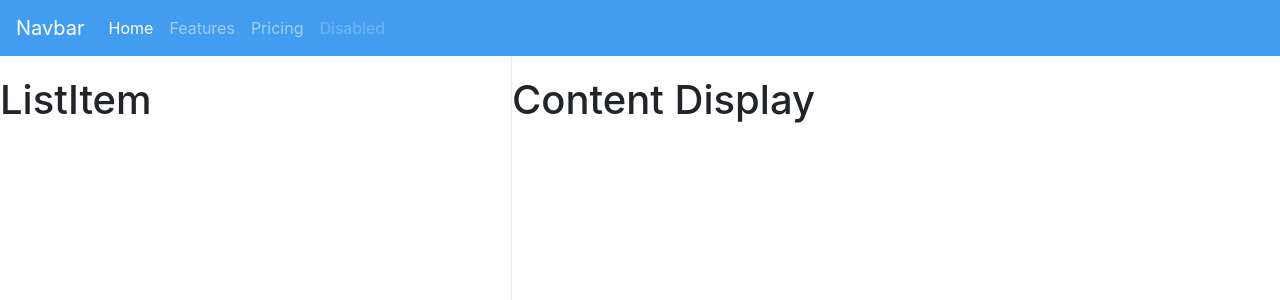
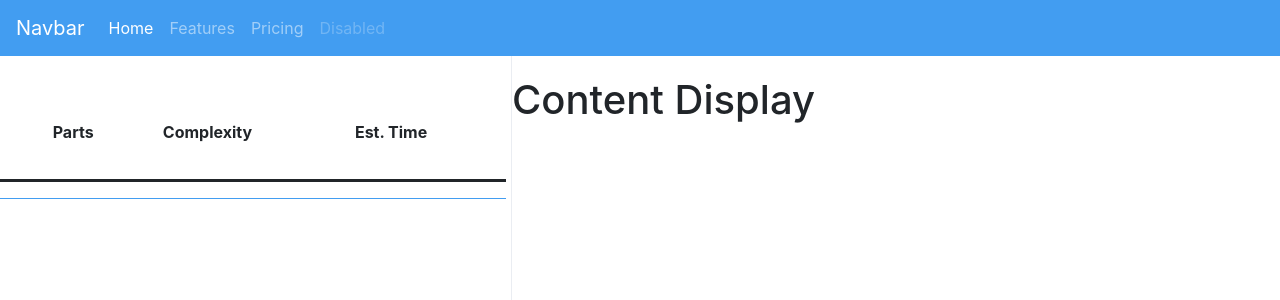
Before and after one commit to pacosw1/FinalProject-Finland, a React (Create React App) app: page / in a window 1280 px wide. Shown: the top 300 px of the page. Built offline with nearby package versions, Linux system fonts and the light colour scheme.

Commit message:
added component formatting to display preview on the sidebar

```diff
--- a/src/ListItem.jsx
+++ b/src/ListItem.jsx
@@ -3,9 +3,29 @@ import React, { Component } from "react";
 class ListItem extends Component {
   render() {
     return (
-      <div>
-        <h1>ListItem</h1>
-      </div>
+      <a>
+        <div className="listItem">
+          <table className="table table-borderless">
+            <thead>
+              <tr>
+                <th scope="col">{this.props.customer}</th>
+                <th scope="col">Parts</th>
+                <th scope="col">Complexity</th>
+                <th scope="col">Est. Time</th>
+              </tr>
+            </thead>
+            <tbody>
+              <tr>
+                <td />
+                <td>{this.props.parts}</td>
+                <td>{this.props.complexity}</td>
+                <td>{this.props.estimatedT}</td>
+              </tr>
+              <tr />
+            </tbody>
+          </table>
+        </div>
+      </a>
     );
   }
 }
```
